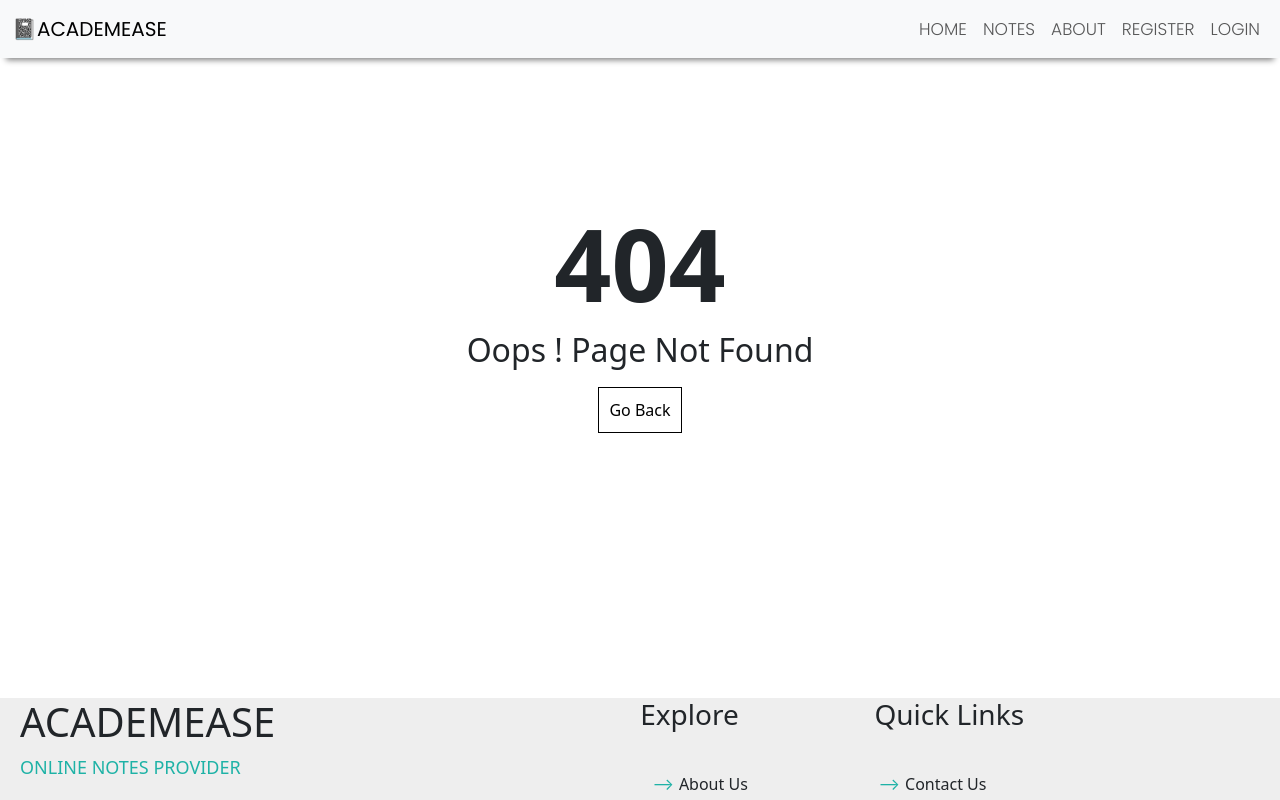
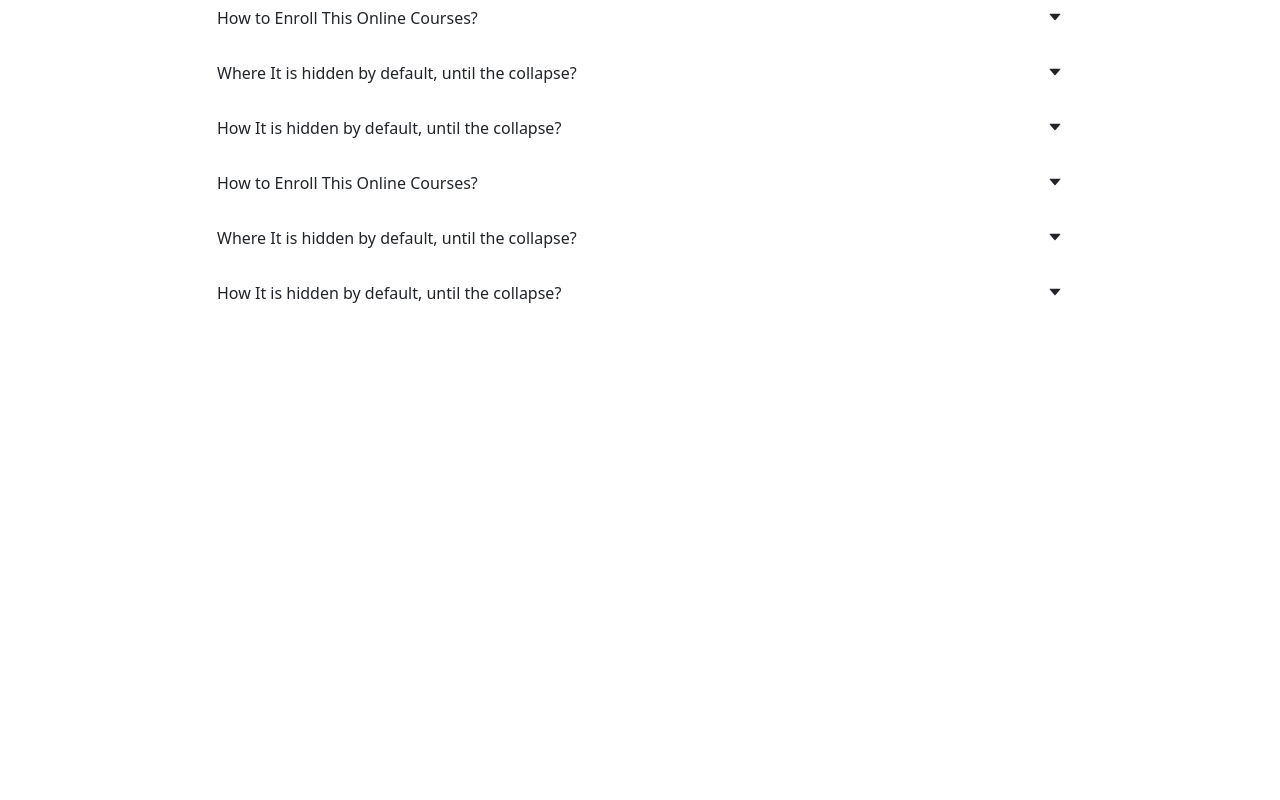
Before and after one commit to Amansrivastava1312/Academease, a React (Vite) app in the folder front-end/: page /faq in a window 1280 px wide. Shown: the top 800 px of the page. Built offline with nearby package versions, Linux system fonts and the light colour scheme.

Commit message:
Updated Faq Section

```diff
--- a/front-end/package.json
+++ b/front-end/package.json
@@ -16,7 +16,7 @@
     "react": "^18.2.0",
     "react-dom": "^18.2.0",
     "react-hot-toast": "^2.4.1",
-    "react-icons": "^4.11.0",
+    "react-icons": "^4.12.0",
     "react-router-dom": "^6.18.0",
     "react-toastify": "^9.1.3",
     "reactstrap": "^9.2.1"
--- a/front-end/src/App.jsx
+++ b/front-end/src/App.jsx
@@ -5,21 +5,21 @@ import Home from "./component/home/Home";
 import Resource from "./component/resource/Resource";
 import Login from "./component/Auth/Login";
 import Register from "./component/Auth/Register";
-import AboutUs from "./component/about/AboutUs"
+import AboutUs from "./component/about/AboutUs";
 import Notes from "./component/Notes";
 import PageNotFound from "./component/Pagenotfound";
+import Faq from "./component/faq/Faq";
 
 function App() {
-
   return (
     <>
       <Routes>
-        <Route path="/" element={<Home/>} />
+        <Route path="/" element={<Home />} />
         <Route path="/upload" element={<Upload />} />
-        <Route path="/login" element={<Login/>} />
-        <Route path="/register" element={<Register/>} />
+        <Route path="/login" element={<Login />} />
+        <Route path="/register" element={<Register />} />
         <Route path="/about" element={<AboutUs />} />
-        <Route path="/notes" element={<Notes />} />
+        <Route path="/faq" element={<Faq />} />
         <Route path="*" element={<PageNotFound />} />
         <Route path="/resourse" element={<Resource />} />
       </Routes>
--- a/front-end/src/component/faq/Faq.css
+++ b/front-end/src/component/faq/Faq.css
@@ -10,7 +10,7 @@
 }
 .faq .box {
   /* background-color: #fff; */
-  margin-bottom: 20px;
+  margin-bottom: 5px;
 }
 .faq button {
   padding: 0;
@@ -18,13 +18,17 @@
   display: flex;
   justify-content: space-between;
   width: 100%;
-  padding: 15px 20px;
+  padding: 9px 13px;
 }
 .faq h2 {
   font-weight: 500;
 }
 .faq p {
-  padding: 20px;
+  /* padding: 20px; */
+}
+.faq .accordion {
+  border: none;
+  border-radius: 10px;
 }
 .faq .accordion:hover {
   background-color: #1eb2a6;
--- a/front-end/src/component/faq/Faq.jsx
+++ b/front-end/src/component/faq/Faq.jsx
@@ -25,9 +25,13 @@ const Faq = () => {
               <h6>{val.title}</h6>
               <span>
                 {click === index ? (
-                  <i>{AiFillCaretDown}</i>
+                  <p>
+                    <AiFillCaretDown />
+                  </p>
                 ) : (
-                  <i className="fa fa-chevron-right"></i>
+                  <p>
+                    <AiFillCaretDown />
+                  </p>
                 )}
               </span>
             </button>
```
Also changed, not shown: 1 other file (tests, documents, lock files or other folders).
